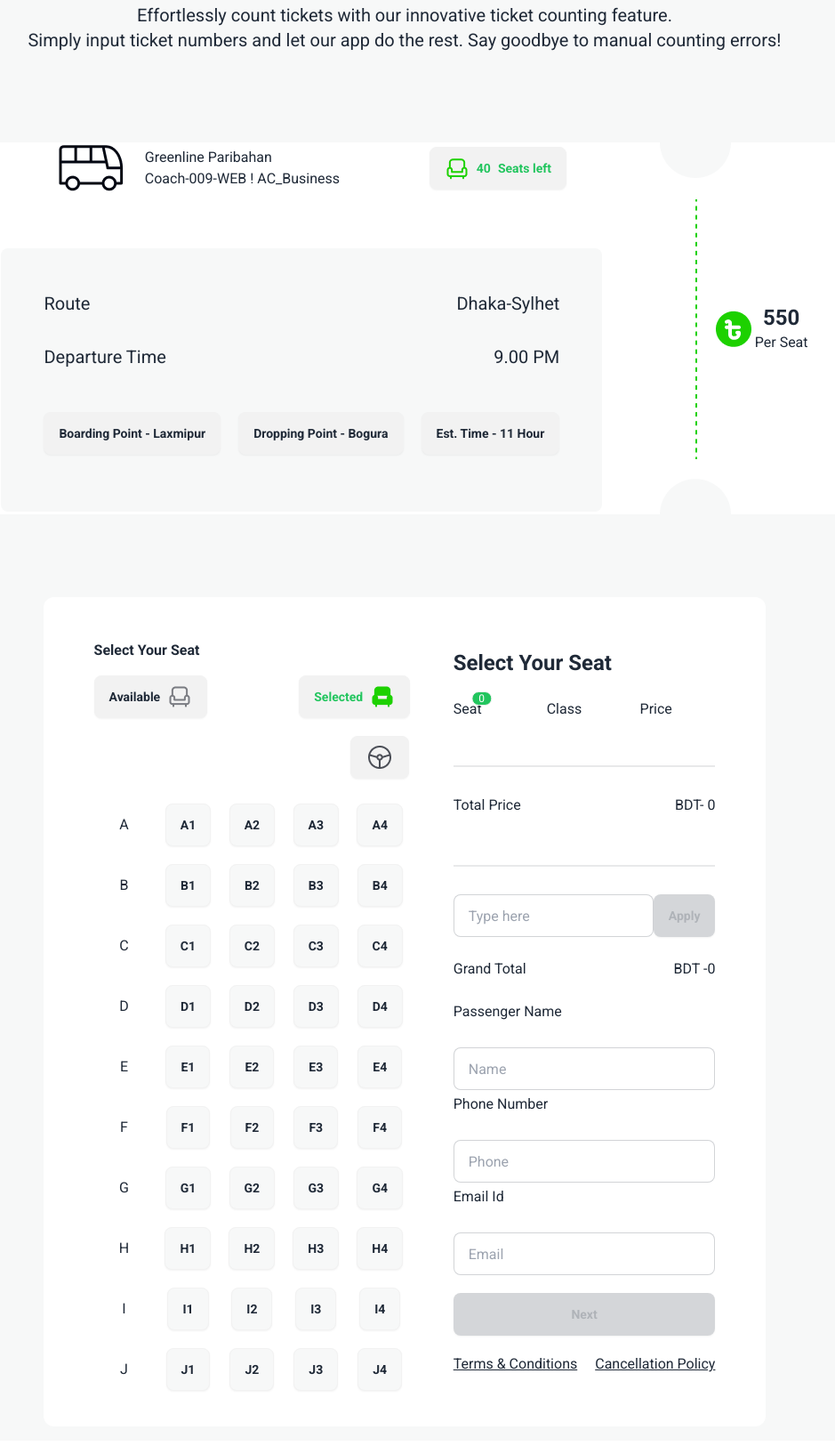
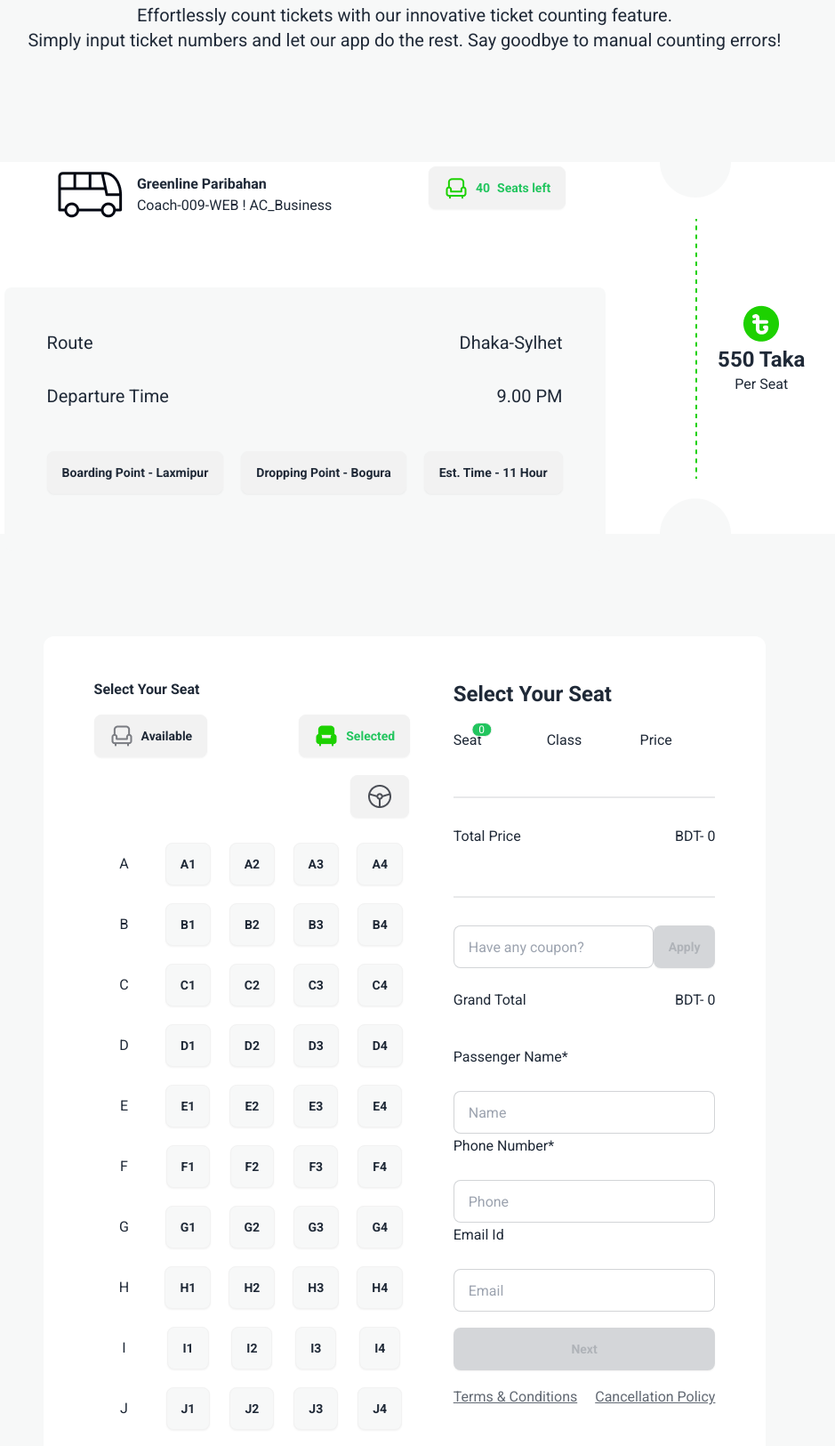
Before and after one commit to SakhawatHossen-coder/smart-ticketing-app, a plain HTML site: page index.html in a window 1280 px wide. Shown: the part 1575-3200 px from the top of the page at 89% size, without its empty margins (185-1124 px from the left). Drawn offline with nearby package versions, Linux system fonts and the light colour scheme.

Commit message:
finally done

```diff
--- a/app.js
+++ b/app.js
@@ -76,6 +76,7 @@ for (let btn of seatButtons) {
     });
     phoneNumber.value = "";
     //     console.log(phoneNumber.value.length > 0);
+    applyInput.value = "";
   });
 }
 
@@ -90,6 +91,7 @@ document.querySelector("#next-btn").addEventListener("click", function () {
   document.querySelector("footer").classList.remove("hidden");
   document.querySelector("main").classList.add("hidden");
   document.querySelector("nav").classList.add("hidden");
+  document.querySelector(".last-f").classList.add("hidden");
 });
 //
 
@@ -124,7 +126,7 @@ discountBtn.addEventListener("click", function () {
 
   discountDiv.innerHTML = `
 <h1>Discounted Price</h1>
-<h1>BDT-${DISCOUNT}</h1>
+<h1>BDT- ${DISCOUNT}</h1>
 `;
 
   discountInput.classList.add("hidden");
--- a/index.html
+++ b/index.html
@@ -138,7 +138,7 @@
                               <p>use by January 2024</p>
                          </div>
                          <div class="offer-text-right lg:ml-[7rem]">
-                              <h1 class="text-xl lg:text-3xl">NEW15%</h1>
+                              <h1 class="text-xl lg:text-3xl">NEW15</h1>
                               <p class="text-xl">Coupon Code</p>
                          </div>
 
@@ -175,12 +175,12 @@
                     <div class="flex flex-col">
                          <div
                               class="g-paribahan flex my-8 gap-3 lg:gap-5 lg:flex-row flex-col justify-center lg:justify-around items-center">
-                              <div class="flex justify-center items-center">
-                                   <div class="img mx-6">
+                              <div class="flex mt-4 justify-center items-center">
+                                   <div class="img px-4">
                                         <img src="images/bus-logo.png" alt="">
                                    </div>
-                                   <div>
-                                        <h1>Greenline Paribahan</h1>
+                                   <div class="py-4">
+                                        <h1 class="font-bold">Greenline Paribahan</h1>
                                         <p>Coach-009-WEB ! AC_Business</p>
                                    </div>
                               </div>
@@ -208,10 +208,10 @@
                               </div>
                          </div>
                     </div>
-                    <div class="flex lg:flex-row flex-col justify-center items-center">
+                    <div class="flex flex-col justify-center items-center">
                          <div><img src="images/fare.png" alt=""></div>
                          <div class="flex flex-col justify-center items-center">
-                              <h1 class="text-2xl font-bold">550</h1>
+                              <h1 class="text-2xl font-bold">550 Taka</h1>
                               <p>Per Seat</p>
                          </div>
                     </div>
@@ -224,13 +224,15 @@
                               <h1 class="py-4 font-bold">Select Your Seat</h1>
                               <div class="flex lg:flex-row flex-col gap-4 justify-between">
                                    <div>
-                                        <a class="btn"> Available
+                                        <a class="btn">
                                              <img src="images/seat-gray.png" alt="bus-icon">
+                                             Available
                                         </a>
                                    </div>
                                    <div>
-                                        <a class="btn text-green-500 font-bold">Selected
+                                        <a class="btn text-green-500 font-bold">
                                              <img src="images/seat-green-filled.png" alt="bus-icon">
+                                             Selected
                                         </a>
                                    </div>
                               </div>
@@ -321,19 +323,19 @@
                               </div>
                               <div class="divider"></div>
                               <div id="discount-input" class="flex">
-                                   <input type="text" id="apply-input" placeholder="Type here"
+                                   <input type="text" id="apply-input" placeholder="Have any coupon?"
                                         class="input input-bordered w-full max-w-xs" />
                                    <button id="apply-btn"
                                         class="btn bg-green-500 text-white btn-disabled">Apply</button>
                               </div>
                               <div class="flex justify-between">
                                    <h1>Grand Total</h1>
-                                   <h1>BDT -<span id="grand-total-price">0</span></h1>
+                                   <h1>BDT- <span id="grand-total-price">0</span></h1>
                               </div>
-                              <div class="form my-3 space-y-1">
-                                   <h1>Passenger Name</h1> <br>
+                              <div class="form py-4 space-y-0.5">
+                                   <h1>Passenger Name*</h1> <br>
                                    <input type="text" placeholder="Name" class="input input-bordered w-full max-w-xs" />
-                                   <h1>Phone Number</h1> <br>
+                                   <h1>Phone Number*</h1> <br>
                                    <input id="phone-number" type="text" placeholder="Phone"
                                         class="input input-bordered w-full max-w-xs" />
                                    <h1>Email Id</h1> <br>
@@ -341,9 +343,10 @@
                                         class="input input-bordered w-full max-w-xs" />
                                    <br>
                                    <div class="py-4">
-                                        <button id="next-btn" class="btn btn-success w-full btn-disabled">Next</button>
+                                        <button id="next-btn"
+                                             class="btn btn-success w-full btn-disabled text-white">Next</button>
                                    </div>
-                                   <div class="flex gap-5">
+                                   <div class="flex gap-5 opacity-70">
                                         <h1 class="underline">Terms & Conditions</h1>
                                         <h1 class="underline">Cancellation Policy</h1>
                                    </div>
@@ -373,7 +376,7 @@
                </div>
           </div>
      </footer>
-     <footer class="text-white bg-[#030712]">
+     <footer class="text-white bg-[#030712] last-f">
           <footer class="footer roboto flex justify-between p-10 text-white bg-[#030712] text-base-content">
                <nav>
                     <h1 class="title text-3xl">P-Ticket</h1>
```
